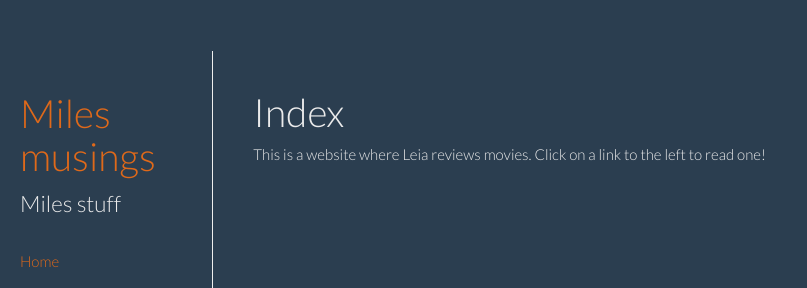
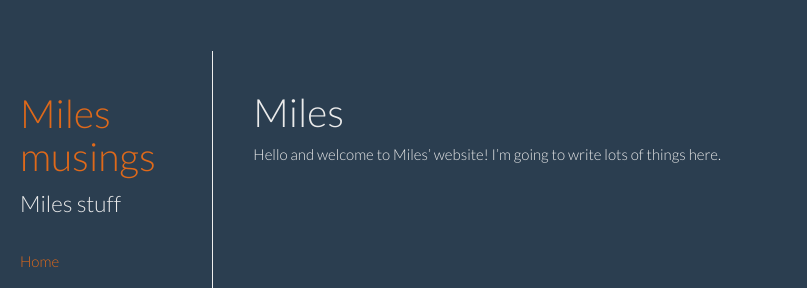
Before and after one commit to PirateGrunt/Miles, a Jekyll site: the page built from index.md, in a window 1280 px wide. Shown: the top 288 px of the page, without its empty margins (0-807 px from the left). Built offline with Jekyll 4.4.1, drawn with Linux system fonts in a browser that asks for light colours; nearby versions of some CDN libraries; library files that are not in the unit come from our copies.

Commit message:
Revise index.md

```diff
--- a/index.md
+++ b/index.md
@@ -1,6 +1,6 @@
 ---
-title: Index
+title: Miles
 layout: page
 ---
 
-This is a website where Leia reviews movies. Click on a link to the left to read one!
+Hello and welcome to Miles' website! I'm going to write lots of things here.
```
